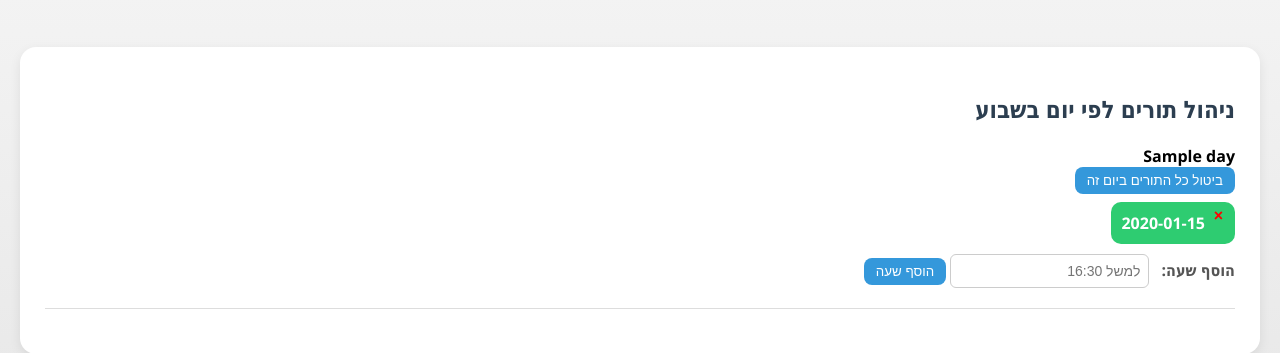
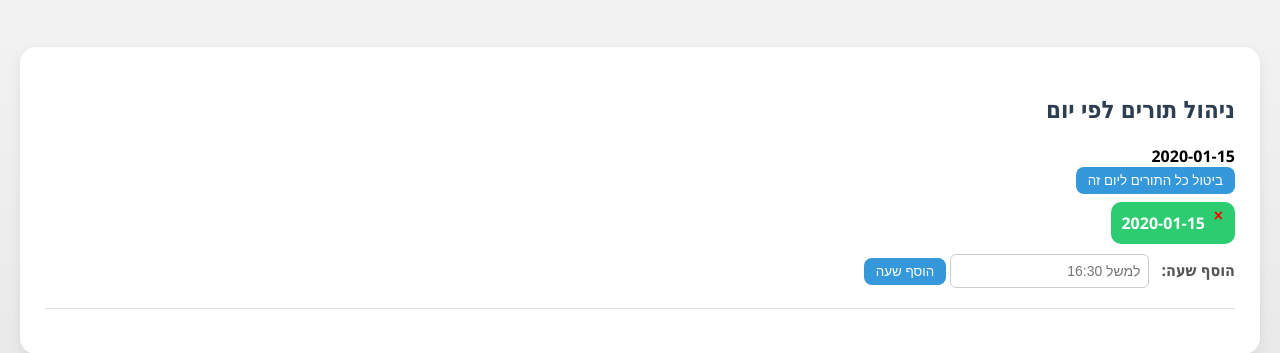
Before and after one commit to Nextwave19/barber, a Flask app: template templates/admin_command.html in a window 1280 px wide. Shown: the part 84-437 px from the top of the page. Run offline with Flask 3, Linux system fonts and the light colour scheme; the template is opened without the code that fills it: most values are stand-ins (such as "Sample title", 1, 10 or a date in 2020).

Commit message:
Update admin_command.html

```diff
--- a/templates/admin_command.html
+++ b/templates/admin_command.html
@@ -1,4 +1,3 @@
-<!-- שמור בשם templates/admin_command.html -->
 <!DOCTYPE html>
 <html lang="he" dir="rtl">
 <head>
@@ -184,35 +183,35 @@
 </div>
 
 <div class="section">
-    <h2>ניהול תורים לפי יום בשבוע</h2>
+    <h2>ניהול תורים לפי יום</h2>
 
-    {% for day, times in weekly_slots.items() %}
+    {% for date, times in free_slots.items() %}
         <div style="margin-bottom: 8px;">
-            <strong>{{ day }}</strong>
+            <strong>{{ date }}</strong>
             <form method="POST" action="/slot" class="inline">
                 <input type="hidden" name="day" value="{{ day }}">
                 <input type="hidden" name="time" value="*">
                 <input type="hidden" name="action" value="remove">
-                <button class="add">ביטול כל התורים ביום זה</button>
+                <button class="add">ביטול כל התורים ליום זה</button>
             </form>
         </div>
 
         <div class="slots-container">
             {% for time in times %}
-                <div class="slot-button {% if time in disabled_slots[day] %}disabled{% endif %}" onclick="toggleActions(this)">
+                <div class="slot-button {% if time in disabled_slots[date] %}disabled{% endif %}" onclick="toggleActions(this)">
                     {{ time }}
                     <form method="POST" action="/slot" style="display:inline;">
-                        <input type="hidden" name="day" value="{{ day }}">
+                        <input type="hidden" name="day" value="{{ date }}">
                         <input type="hidden" name="time" value="{{ time }}">
                         <input type="hidden" name="action" value="remove">
                         <button class="remove-x" type="submit">&times;</button>
                     </form>
                     <div class="actions">
                         <form method="POST" action="/slot">
-                            <input type="hidden" name="day" value="{{ day }}">
+                            <input type="hidden" name="day" value="{{ date }}">
                             <input type="hidden" name="time" value="{{ time }}">
                             <input type="hidden" name="action" value="toggle">
-                            <button type="submit">{% if time in disabled_slots[day] %}הפעל{% else %}כבה{% endif %}</button>
+                            <button type="submit">{% if time in disabled_slots[date] %}הפעל{% else %}כבה{% endif %}</button>
                         </form>
                         <form method="POST" action="/slot">
                             <input type="hidden" name="day" value="{{ day }}">
```
